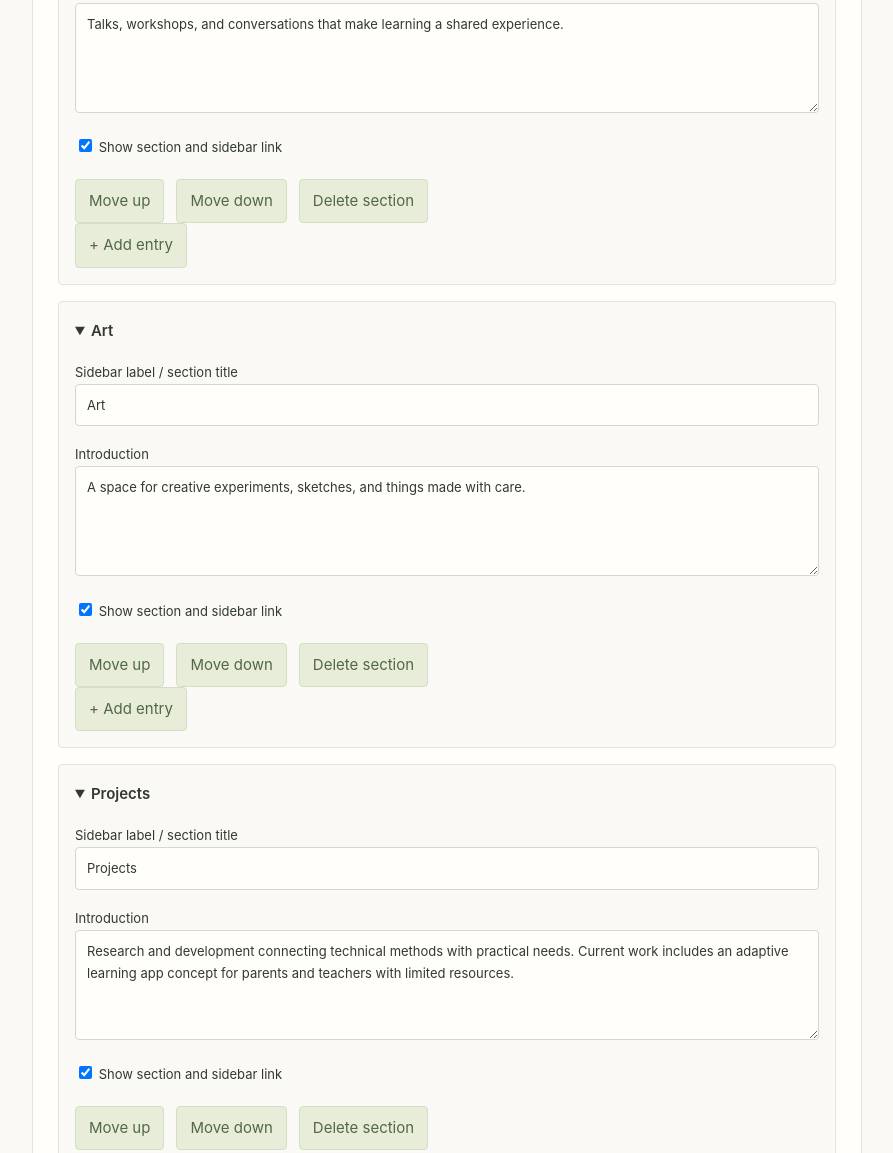
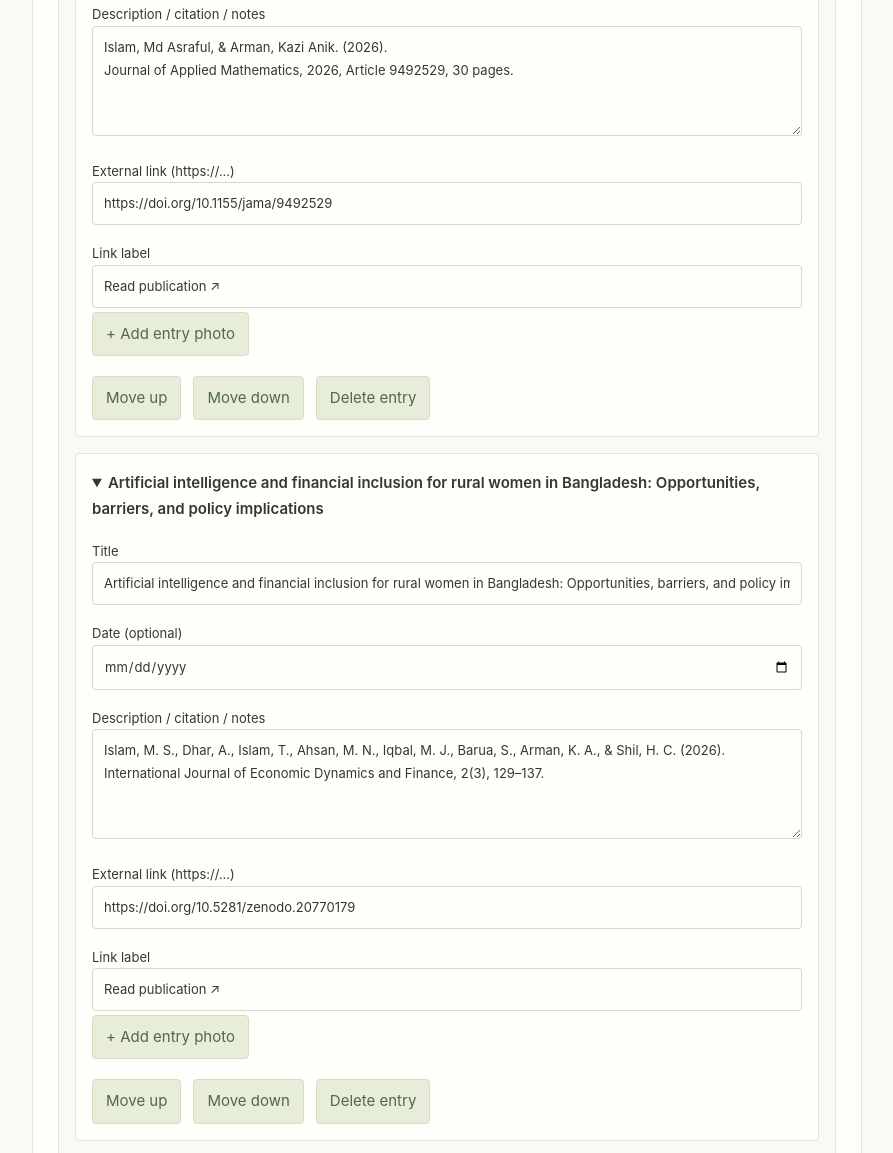
Before and after one commit to armanxer/AmioShishu, a plain HTML site: page editor.html in a window 1280 px wide. Shown: the part 3322-4475 px from the top of the page, without its empty margins (193-1086 px from the left). Drawn offline with Linux system fonts and the light colour scheme.

Commit message:
Add five research citations with publication statuses and rename bibliography

```diff
--- a/app.js
+++ b/app.js
@@ -41,6 +41,7 @@ for (const item of page.nav) {
 }
 function entryArticle(entry) {
   const article = make('article', 'custom-entry');
+  if (entry.status) article.append(make('p', 'publication-status', entry.status));
   article.append(make('h2', '', entry.title));
   if (entry.date) article.append(make('p', 'post-meta', dateLabel(entry.date)));
   article.append(make('p', 'entry-body', entry.body));
--- a/content-model.js
+++ b/content-model.js
@@ -55,6 +55,21 @@
       if(research&&target&&!target.entries.some(e=>e.projectKey===research.projectKey))target.entries.unshift(JSON.parse(JSON.stringify(research)));
       d.schemaVersion=5;
     }
+    // Preserve the newly added bibliography when opening older local editor saves.
+    if((d.schemaVersion||0)<6){
+      const source=root.AMIO_CONTENT?.sections?.find(s=>s.id==='publications');
+      const target=d.sections.find(s=>s.id==='publications');
+      if(source&&target){
+        target.title=source.title;
+        target.description=source.description;
+        for(const entry of source.entries){
+          if(!target.entries.some(e=>(entry.publicationKey&&e.publicationKey===entry.publicationKey)||e.title===entry.title)){
+            target.entries.push(JSON.parse(JSON.stringify(entry)));
+          }
+        }
+      }
+      d.schemaVersion=6;
+    }
     const sectionIds=new Set();
     d.sections.forEach(s=>{
       strings(s,['id','title','description']);
--- a/content.js
+++ b/content.js
@@ -1,4 +1,4 @@
-/* Editable content. Research plans are explicitly distinguished from completed work. */
+/* Editable content. Publication statuses and author lists are supplied by the site owner. */
 window.AMIO_CONTENT = {
   "email": "contact.anikarman@gmail.com",
   "gallery": [
@@ -38,10 +38,61 @@ window.AMIO_CONTENT = {
   "sections": [
     {
       "id": "publications",
-      "title": "Publications",
-      "description": "Research papers, collaborations, and questions I am exploring.",
+      "title": "Research & Publications",
+      "description": "Published papers, work in press, and manuscripts under revision. Each entry lists its authors, venue, and current publication status.",
       "published": true,
-      "entries": []
+      "entries": [
+        {
+          "publicationKey": "traffic-congestion-2026",
+          "title": "Deterministic and Fractional-Order Analysis of Urban Traffic Congestion With Optimal Control",
+          "status": "Published · 2026",
+          "body": "Islam, Md Asraful, & Arman, Kazi Anik. (2026).\nJournal of Applied Mathematics, 2026, Article 9492529, 30 pages.",
+          "url": "https://doi.org/10.1155/jama/9492529",
+          "linkLabel": "Read publication ↗",
+          "date": "",
+          "photos": []
+        },
+        {
+          "publicationKey": "financial-inclusion-2026",
+          "title": "Artificial intelligence and financial inclusion for rural women in Bangladesh: Opportunities, barriers, and policy implications",
+          "status": "Published · 2026",
+          "body": "Islam, M. S., Dhar, A., Islam, T., Ahsan, M. N., Iqbal, M. J., Barua, S., Arman, K. A., & Shil, H. C. (2026).\nInternational Journal of Economic Dynamics and Finance, 2(3), 129–137.",
+          "url": "https://doi.org/10.5281/zenodo.20770179",
+          "linkLabel": "Read publication ↗",
+          "date": "",
+          "photos": []
+        },
+        {
+          "publicationKey": "ecosystem-in-press",
+          "title": "Modeling and stability of a three-prey–one-predator ecosystem: A deterministic and fractional-order approach",
+          "status": "In press",
+          "body": "Islam, M. A., & Ahmed, T. (in press).\nJournal of Bangladesh Academy of Sciences.",
+          "url": "",
+          "linkLabel": "",
+          "date": "",
+          "photos": []
+        },
+        {
+          "publicationKey": "bogdanov-minor-revision",
+          "title": "Deep learning modeling of fractional-order chaotic dynamics in the modified Bogdanov map for neural feedback and cryptographic applications",
+          "status": "Under minor revision",
+          "body": "Islam, M. A., Hassan, I. R., Arman, K. A., & Ahmed, P. (n.d.).\nManuscript under minor revision at the International Journal of Theoretical Physics.",
+          "url": "",
+          "linkLabel": "",
+          "date": "",
+          "photos": []
+        },
+        {
+          "publicationKey": "arizona-minor-revision",
+          "title": "Hybrid deep learning and meta-ensemble modeling for temperature forecasting and drought-related risk in Arizona, USA",
+          "status": "Under minor revision",
+          "body": "Nath, A. D., Islam, M. S., Singha, S., Yad, M. A. A., Ridoy, M. J. I., Mumu, T. A., Arman, K. A., & Anand, A. (n.d.).\nManuscript under minor revision at Discover Sustainability.",
+          "url": "",
+          "linkLabel": "",
+          "date": "",
+          "photos": []
+        }
+      ]
     },
     {
       "id": "seminars",
@@ -158,5 +209,5 @@ window.AMIO_CONTENT = {
       "entries": []
     }
   ],
-  "schemaVersion": 5
+  "schemaVersion": 6
 };
--- a/style.css
+++ b/style.css
@@ -304,3 +304,6 @@ a.post:hover { text-decoration: none; }
 .research-table td:first-child { width:20%; font-weight:600; }
 .research-sources { padding-left:20px; }
 .research-sources p { font-size:12px; color:var(--muted); margin:6px 0 16px; }
+
+/* Publication status is distinct from a manuscript's citation or date. */
+.publication-status { display: inline-block; margin: 0 0 12px; padding: 4px 9px; border: 1px solid #d4ddc5; border-radius: 4px; background: var(--pistachio); color: var(--green); font-size: 11px; font-weight: 600; }
```
